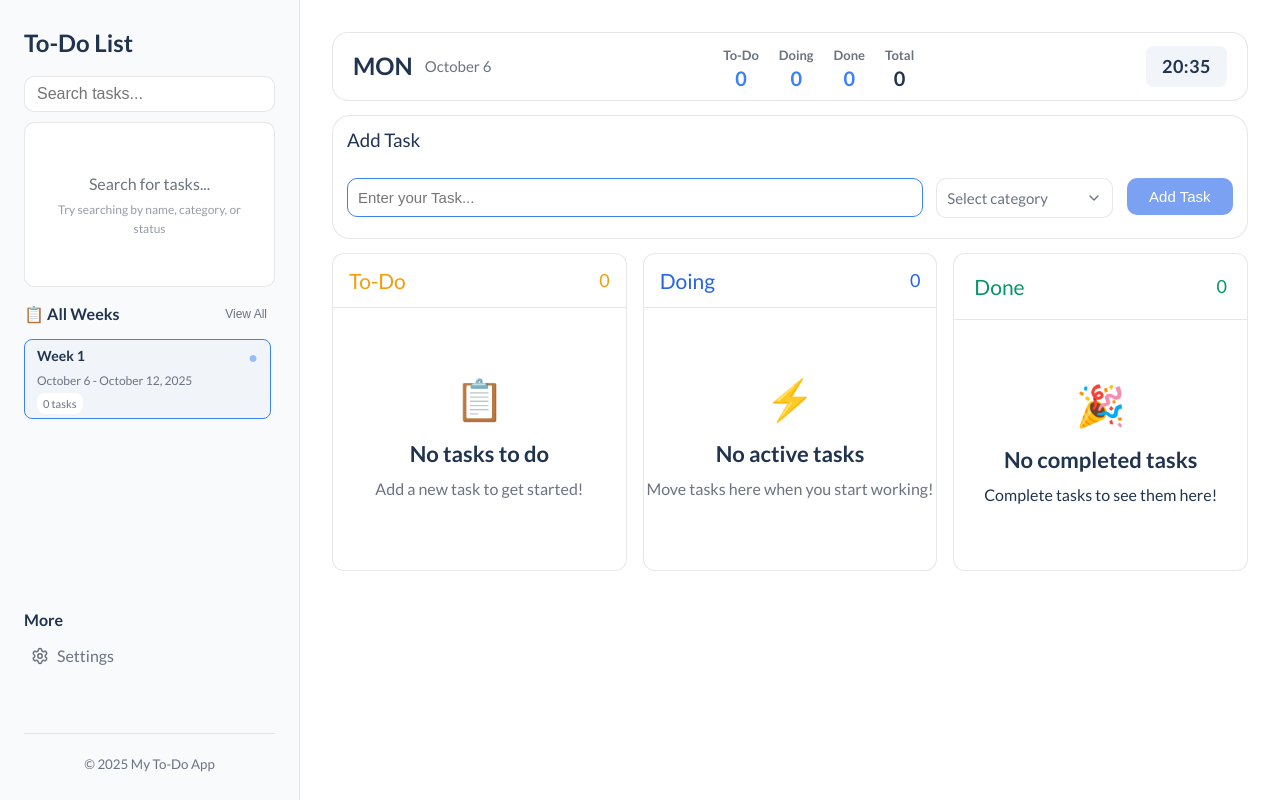
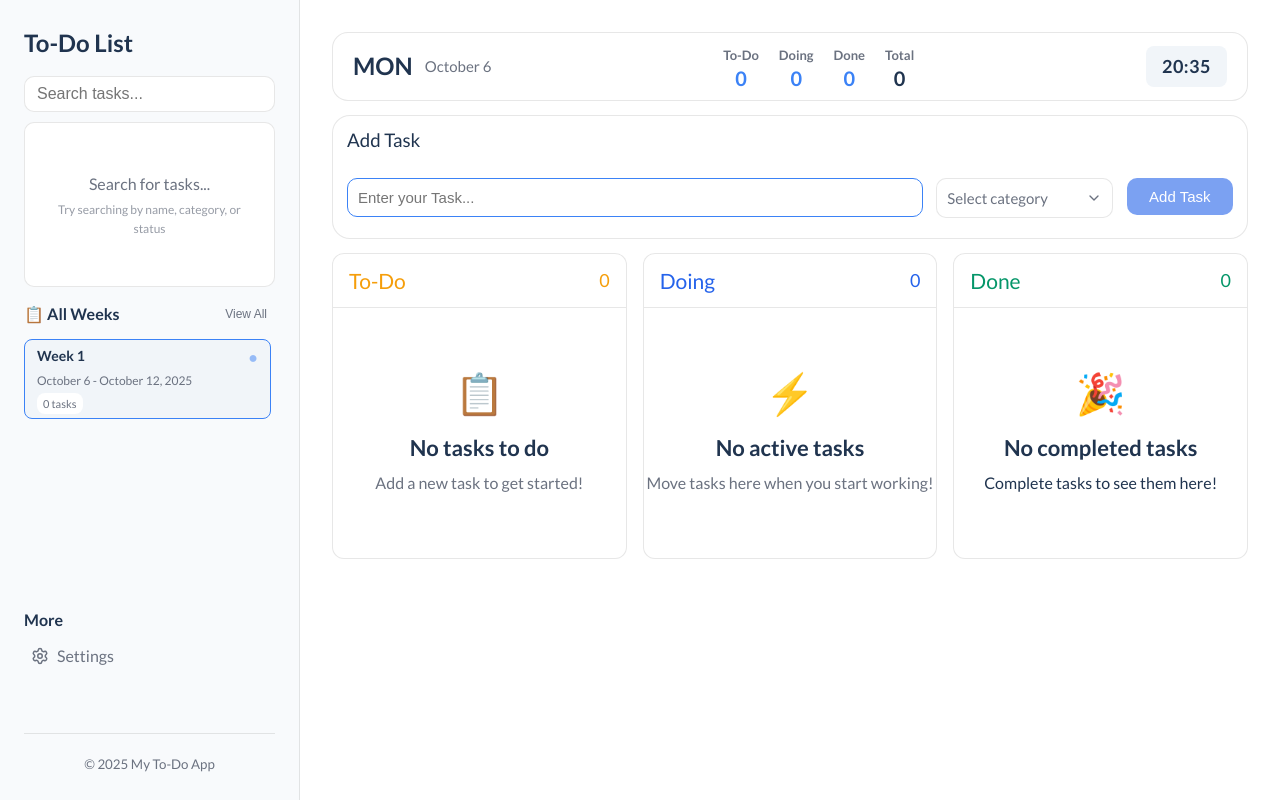
Before and after one commit to shefoo-om/To-Do-List, a Vue app: page /day/1 in a window 1280 px wide. Built offline with nearby package versions, Linux system fonts and the light colour scheme; a web font is replaced by a local one.

Commit message:
final ar3 ar3

```diff
--- a/src/components/day/DoneColumn.vue
+++ b/src/components/day/DoneColumn.vue
@@ -77,7 +77,7 @@ const isEmpty = computed(() => props.tasks.length === 0)
   justify-content: space-between;
   align-items: center;
   gap: 10px;
-  padding: 16px 20px;
+  padding: 10px 16px;
   font-size: 18px;
   font-weight: 500;
   border-bottom: 1px solid var(--color-border);
```
